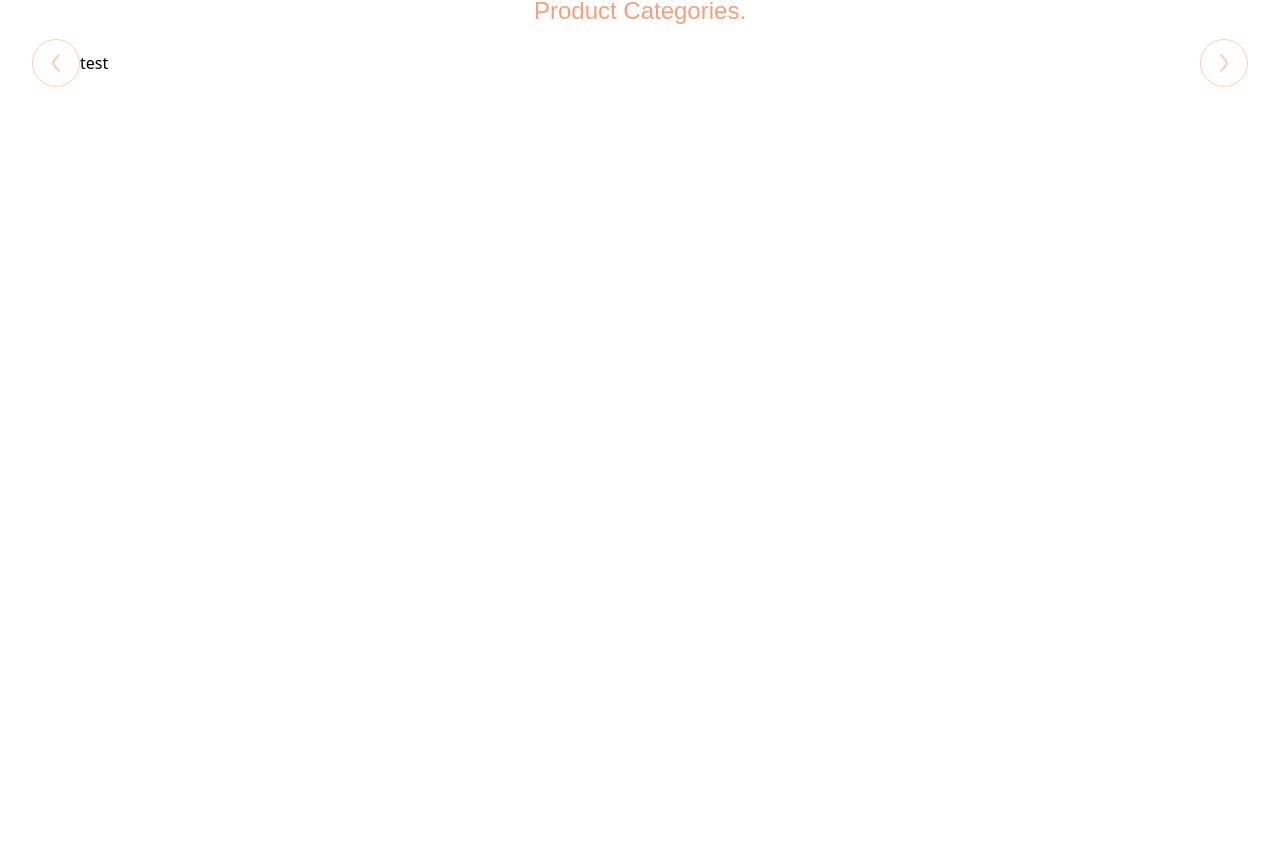
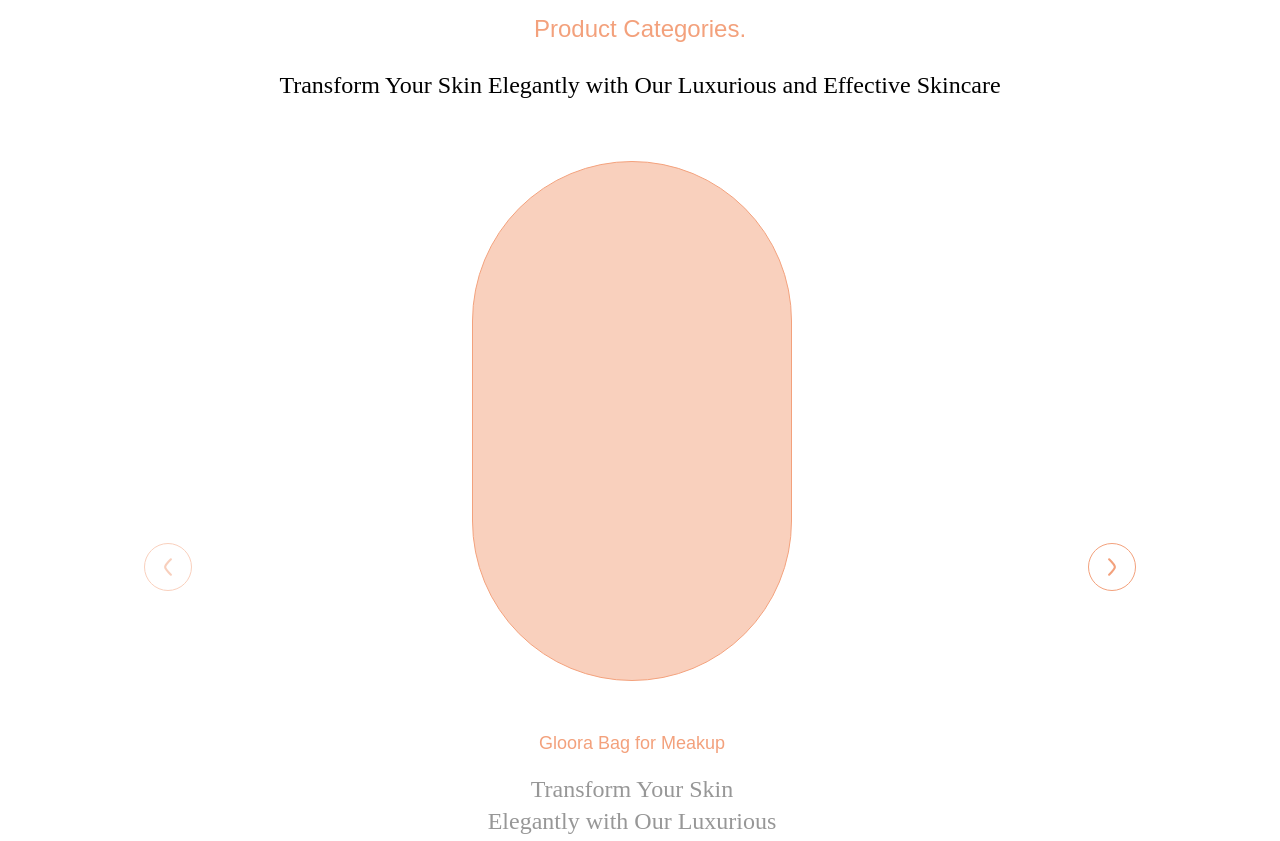
Before and after one commit to abderrahim40k4/Gloora, a React (Vite) app: page / in a window 1280 px wide. Shown: the part 1539-2380 px from the top of the page. Before the commit the page ends 1654 px from the top, so only its background shows below. Built offline with nearby package versions, Linux system fonts and the light colour scheme; a web font is replaced by a local one.

Commit message:
category

```diff
--- a/src/components/Home.tsx
+++ b/src/components/Home.tsx
@@ -36,12 +36,12 @@ const Home = () => {
             </div>
 
             <div className=" w-full px-5 lg:px-10 my-10">
-                <Titles content={"Gloora Product."}/>
+                <Titles content={"Gloora Product."} text={false}/>
 
                 {/* prodct sectin */}
-               <Product />
-               <Titles content={"Product Categories."}/>
-               <Category/>
+                <Product />
+                <Titles content={"Product Categories."} text={true} desc="Transform Your Skin Elegantly with Our Luxurious and Effective Skincare"/>
+                <Category />
             </div>
         </div>
     )
--- a/src/components/Home/Category.tsx
+++ b/src/components/Home/Category.tsx
@@ -1,6 +1,3 @@
-import Sack from "../../assets/icons/sackShop.svg"
-import Heart from "../../assets/icons/heartShop.svg"
-import Eye from "../../assets/icons/eyeShop.svg"
 import {
     Carousel,
     CarouselContent,
@@ -8,96 +5,74 @@ import {
     CarouselNext,
     CarouselPrevious,
 } from "@/components/ui/carousel"
-import { Badge } from ".././ui/badge"
-import { Button } from ".././ui/button"
+import { Button } from "../ui/button"
 
-import ProdctIm from "../../assets/images/prodact.png"
-import { useState } from "react"
+import Arrow from "../../assets/icons/arrow.svg"
 
 
-type productsType = {
-    id:number,
-    title:string,
-    category:string,
-    prix:number,
-    discount:number,
-    selected:boolean,
+type categorysType = {
+    id: number,
+    title: string,
+    desc: string,
+    curent:boolean
 
 }
 
 
 const Category = () => {
 
-    const prodacts:productsType[] = [
+    const categorys: categorysType[] = [
         {
-            id:1,
-            title:"Gloora Bag for Meakup",
-            category:"ACCESSORIES",
-            prix:30,
-            discount:19,
-            selected:true,
+            id: 1,
+            title: "Gloora Bag for Meakup",
+            desc:"Transform Your Skin Elegantly with Our Luxurious and Effective Skincare",
+            curent:false,
         },
         {
-            id:2,
-            title:"Gloora Bag for Meakup",
-            category:"ACCESSORIES",
-            prix:30,
-            discount:19,
-            selected:false,
+            id: 2,
+            title: "Gloora Bag for Meakup",
+            desc:"Transform Your Skin Elegantly with Our Luxurious and Effective Skincare",
+            curent:false,
         },
         {
-            id:3,
-            title:"Gloora Bag for Meakup",
-            category:"ACCESSORIES",
-            prix:30,
-            discount:19,
-            selected:false,
+            id: 3,
+            title: "Gloora Bag for Meakup",
+            desc:"Transform Your Skin Elegantly with Our Luxurious and Effective Skincare",
+            curent:false,
         },
         {
-            id:4,
-            title:"Gloora Bag for Meakup",
-            category:"ACCESSORIES",
-            prix:30,
-            discount:19,
-            selected:false,
-        },
-        {
-            id:5,
-            title:"Gloora Bag for Meakup",
-            category:"ACCESSORIES",
-            prix:30,
-            discount:19,
-            selected:false,
-        },
-        {
-            id:6,
-            title:"Gloora Bag for Meakup",
-            category:"ACCESSORIES",
-            prix:30,
-            discount:19,
-            selected:false,
+            id: 4,
+            title: "Gloora Bag for Meakup",
+            desc:"Transform Your Skin Elegantly with Our Luxurious and Effective Skincare",
+            curent:false,
         },
     ]
-
-    const [slect, setSelect] = useState(false)
-
-    const handleHover = (item:boolean) =>{
-        setSelect(true)
-        item = slect
-        return item
-    }
     return (
-    <div className="">
+        <div className="w-full inline-flex flex-row justify-center items-center lg:px-28 px-4 my-6 md:my-12 ">
             <Carousel
                 opts={{
-            align:"center",
+                    align: "center",
                     loop: false,
                 }}
-        className=""
+                className="w-full"
             >
-        <CarouselContent >
+                <CarouselContent className="w-full inline-flex justify-evenly items-center" >
 
-           <CarouselItem >test</CarouselItem>
+                    {
+                        categorys.map((category, key)=>(
+                            <CarouselItem className="basis-full w-full" key={category.id}>
+                            <div  className=" flex flex-col justify-between gap-6 items-center w-full ">
+                                <div className={`w-[320px] h-[520px] border border-baseColor bg-baseColor/50 rounded-full`}></div>
+                                <div className="my-6 flex flex-col justify-center items-center gap-4 w-full">
+                                    <p className="font-Neue text-lg text-baseColor ">{category.title}</p>
+                                    <p className="w-full text-center text-2xl font-Averia font-medium text-[#979797] lg:w-1/3 ">{category.desc}</p>
+                                </div>
+
+                            <Button size={"lg"} variant={"default"} className="bg-baseColor/40 rounded-full py-7"><span className="text-lg font-Averia font-normal">See product category</span> <img src={Arrow} alt="" /></Button>
+                            </div>
+                        </CarouselItem>
+                        ))
+                    }
 
 
                 </CarouselContent>
--- a/src/components/Home/Product.tsx
+++ b/src/components/Home/Product.tsx
@@ -95,7 +95,7 @@ const Product = () => {
         }}
         className="p-2"
     >
-        <CarouselContent className="flex gap-8 p-6 md:justify-evenly w-full">
+        <CarouselContent className="flex gap-8 p-6 md:justify-evenly w-full mb-6">
             {
                 prodacts.map((product, key) =>(
                     <CarouselItem className="lg:basis-1/4 basis-full lg:w-72 w-1/4 relative  h-[26.4rem] rounded-3xl bg-baseColo flex flex-col justify-between items-start p-0 shadow-lg " key={product.id}  onClick={()=>handleHover(product.selected)}>
--- a/src/components/Titles.tsx
+++ b/src/components/Titles.tsx
@@ -1,11 +1,18 @@
-import React from 'react'
+interface titleProps {
+    content: string;
+    text?: boolean;
+    desc?: string;
+}
 
-const Titles = ({content}:{content:string}) => {
+const Titles = ({ content, text, desc }: titleProps) => {
     return (
-    <div className="w-full text-center inline-flex justify-center h-10 my-4 ">
+        <div className="w-full text-center inline-flex flex-col justify-center h-10 my-6 ">
             <h1 className="font-Neue text-2xl text-baseColor">
                 {content}
             </h1>
+            {
+                text ? <p className="md:text-2xl text-lg font-Averia font-medium my-6">{desc}</p> : ""
+            }
         </div>
     )
 }
```
Also changed, not shown: src/assets/icons/arrow.svg (added). Lines whose indentation alone changed are shown as unchanged.
